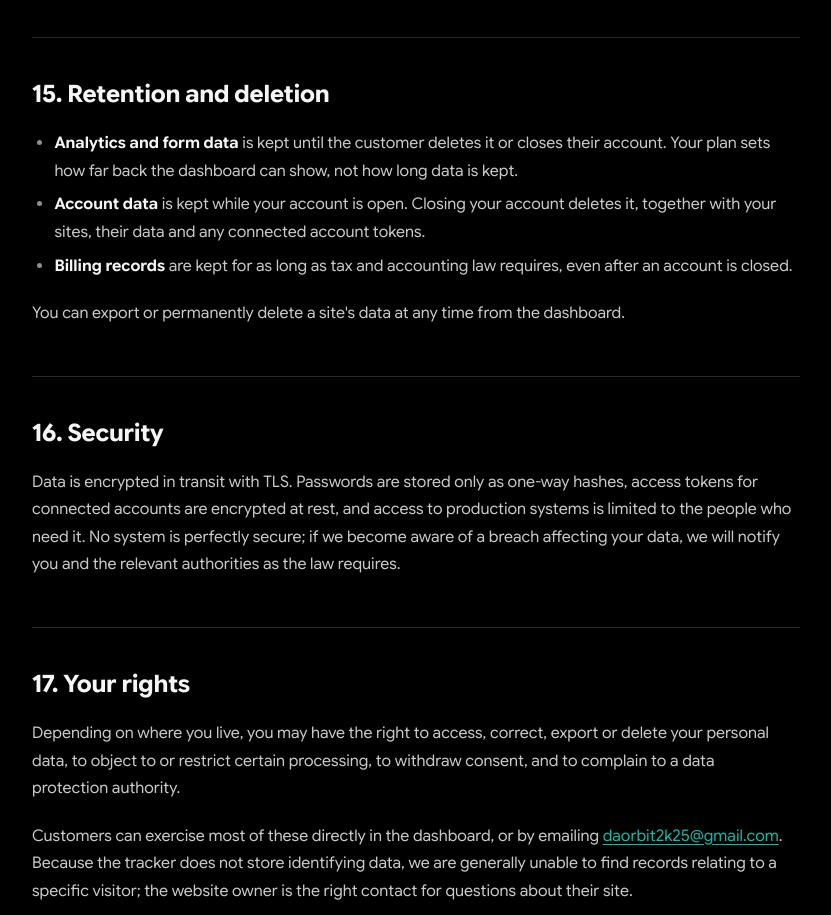
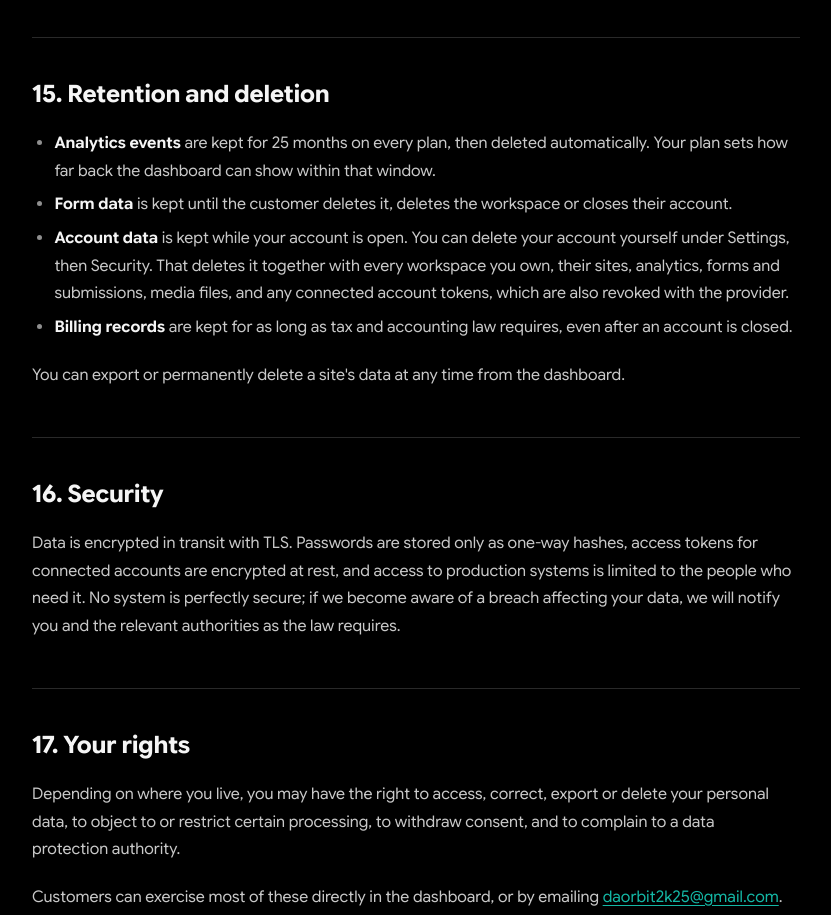
Before and after one commit to daorbit/quantalog-lp, a Next.js app: page /privacy in a window 1280 px wide. Shown: the part 5880-6795 px from the top of the page, without its empty margins (8-839 px from the left). Built offline with nearby package versions, Linux system fonts and the light colour scheme; no server answers.

Commit message:
feat: update data retention policies in legal documentation for clarity

```diff
--- a/src/content/legal/dpa.tsx
+++ b/src/content/legal/dpa.tsx
@@ -190,7 +190,8 @@ export function DpaBody() {
       <H2 id="deletion">11. Deletion and return</H2>
       <P>
         You can export or delete Customer Data at any time from the dashboard. When you delete a site or
-        close your account, we permanently delete the related Customer Data from the live system. Copies
+        close your account, we permanently delete the related Customer Data from the live system.
+        Analytics events older than 25 months are deleted automatically on every plan. Copies
         held in backups are overwritten as backups expire. We keep data longer only where the law requires
         it.
       </P>
--- a/src/content/legal/privacy.tsx
+++ b/src/content/legal/privacy.tsx
@@ -243,12 +243,18 @@ export function PrivacyBody() {
       <H2 id="retention">15. Retention and deletion</H2>
       <Ul>
         <Li>
-          <b>Analytics and form data</b> is kept until the customer deletes it or closes their account.
-          Your plan sets how far back the dashboard can show, not how long data is kept.
+          <b>Analytics events</b> are kept for 25 months on every plan, then deleted automatically.
+          Your plan sets how far back the dashboard can show within that window.
         </Li>
         <Li>
-          <b>Account data</b> is kept while your account is open. Closing your account deletes it,
-          together with your sites, their data and any connected account tokens.
+          <b>Form data</b> is kept until the customer deletes it, deletes the workspace or closes their
+          account.
+        </Li>
+        <Li>
+          <b>Account data</b> is kept while your account is open. You can delete your account yourself
+          under Settings, then Security. That deletes it together with every workspace you own, their
+          sites, analytics, forms and submissions, media files, and any connected account tokens, which
+          are also revoked with the provider.
         </Li>
         <Li>
           <b>Billing records</b> are kept for as long as tax and accounting law requires, even after an
```
